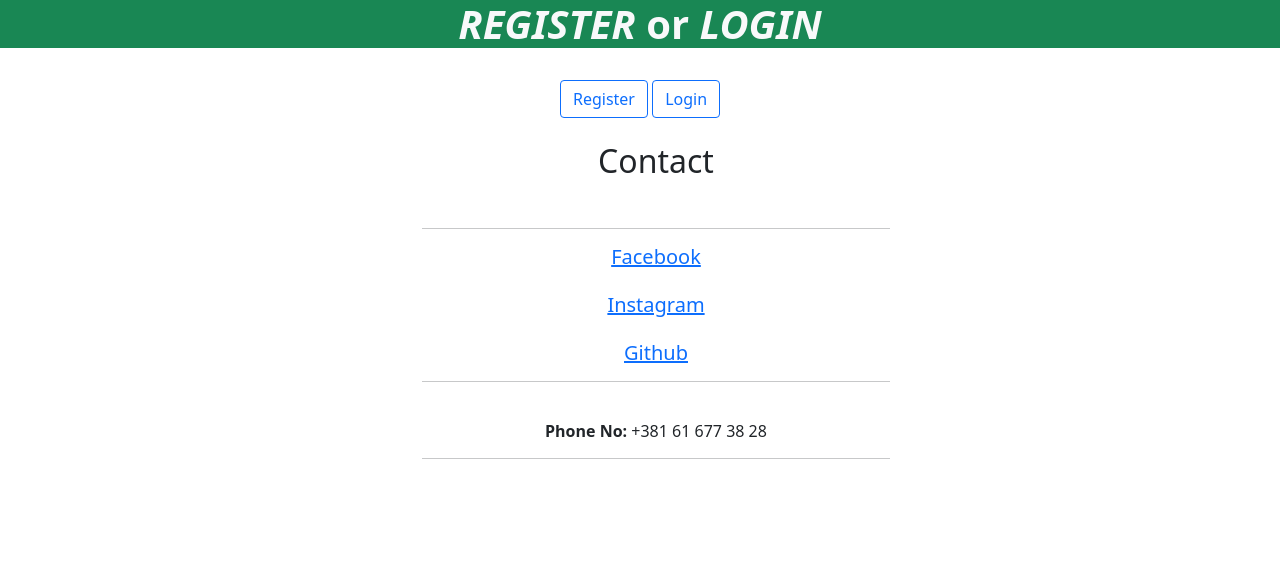
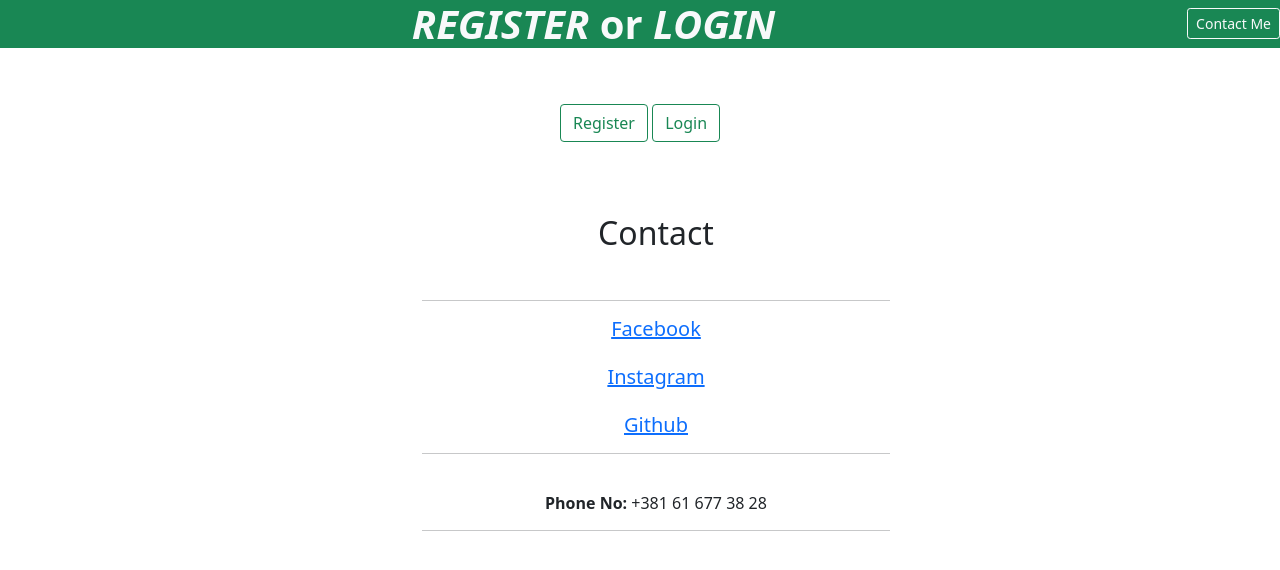
Before and after one commit to deki90to/Ads_Django, a Django app: page /contact_list/ in a window 1280 px wide. Shown: the top 570 px of the page. Run offline with Django 3.2, Linux system fonts and the light colour scheme; parts of the project's set-up code (start-up, migrations or seed data) failed here and were passed over; some libraries are stand-ins or nearby versions.

Commit message:
fixed contact privacy, navbar, logout...

```diff
--- a/shop_project/shop_app/templates/base.html
+++ b/shop_project/shop_app/templates/base.html
@@ -6,31 +6,36 @@
   <link href="https://cdn.jsdelivr.net/npm/bootstrap@5.0.0-beta1/dist/css/bootstrap.min.css" rel="stylesheet" integrity="sha384-giJF6kkoqNQ00vy+HMDP7azOuL0xtbfIcaT9wjKHr8RbDVddVHyTfAAsrekwKmP1" crossorigin="anonymous">
   <title> SHOP </title>
 
-
 {% if not user.is_authenticated %}
   <div class="text-center">
   <h1 class="text-light text-center bg-success"><strong><i>REGISTER</i> or <i>LOGIN</i></strong>
+    <nav class="navbar bg-success" style="float:right;">
+      <a class="btn btn-sm btn-outline-light" href="{% url 'contact_list' %}"> Contact Me </a>
+    </nav>
 <br>
 </div>
 
-<br>
+<br><br>
 <div class="text-center">
-  <a class="btn btn-outline-primary " href="{% url 'register' %}"> Register </a>
-  <a class="btn btn-outline-primary " href="{% url 'login' %}"> Login </a>
+  <a class="btn btn-outline-success " href="{% url 'register' %}"> Register </a>
+  <a class="btn btn-outline-success " href="{% url 'login' %}"> Login </a>
 {% endif %}
 
+
+<style>
+nav a {
+    margin: 0%;
+    font-size: 1em;
+}
+</style>
 
 {% if user.is_authenticated %}
 <div class="pos-f-t">
 <div class="collapse" id="navbarToggleExternalContent">
 <div class="bg-primary p-4">
-</span>
 </div>
   </div>
-  <nav class="navbar bg-light">
-    <a class="btn btn-sm btn-outline-success" href="{% url 'logout' %}"> Log Out </a>
-  </nav>
-  </div>
+</div>
 
 <nav class="navbar navbar-expand-lg navbar-dark bg-success">
     <div class="container-fluid">
@@ -41,18 +46,21 @@
       <div class="collapse navbar-collapse" id="navbarSupportedContent">
         <ul class="navbar-nav me-auto mb-2 mb-lg-0">
           <li class="nav-item">
-            <a class="nav-link active" aria-current="page" href="{% url 'product' %}"> ITEMS </a>
+            <a class="nav-link active" aria-current="page" href="{% url 'product' %}"><b> ITEMS </b></a>
           </li>
           <li class="nav-item">
-            <a class="nav-link active" aria-current="page" href="{% url 'buyer-createview' %}"> BUY </a>
+            <a class="nav-link active" aria-current="page" href="{% url 'buyer-createview' %}"><b> BUY </b></a>
           </li>
           <li class="nav-item">
-            <a class="nav-link active" aria-current="page" href="{% url 'buyer' %}"> SOLD </a>
+            <a class="nav-link active" aria-current="page" href="{% url 'buyer' %}"><b> SOLD </b></a>
           </li>
           <li class="nav-item">
-            <a class="nav-link active" aria-current="page" href="{% url 'contact_list' %}"> Contact </a>
+            <a class="nav-link active" aria-current="page" href="{% url 'contact_list' %}"><b> Contact </b></a>
           </li>
       </div>
+      <nav class="navbar bg-success" style="float:right;">
+        <a class="btn btn-sm btn-outline-light" href="{% url 'logout' %}"> Log Out </a>
+      </nav>
     </div>
   </nav>
 {% endif %}
@@ -64,8 +72,8 @@
     <h1> NO CONTENT </h1>
   {% endblock %}
 
-  <script src="https://cdn.jsdelivr.net/npm/@popperjs/core@2.5.4/dist/umd/popper.min.js" integrity="sha384-q2kxQ16AaE6UbzuKqyBE9/u/KzioAlnx2maXQHiDX9d4/zp8Ok3f+M7DPm+Ib6IU" crossorigin="anonymous"></script>
-  <script src="https://cdn.jsdelivr.net/npm/bootstrap@5.0.0-beta1/dist/js/bootstrap.min.js" integrity="sha384-pQQkAEnwaBkjpqZ8RU1fF1AKtTcHJwFl3pblpTlHXybJjHpMYo79HY3hIi4NKxyj" crossorigin="anonymous"></script>
+</body>
 
-</body>
+<script src="https://cdn.jsdelivr.net/npm/@popperjs/core@2.5.4/dist/umd/popper.min.js" integrity="sha384-q2kxQ16AaE6UbzuKqyBE9/u/KzioAlnx2maXQHiDX9d4/zp8Ok3f+M7DPm+Ib6IU" crossorigin="anonymous"></script>
+<script src="https://cdn.jsdelivr.net/npm/bootstrap@5.0.0-beta1/dist/js/bootstrap.min.js" integrity="sha384-pQQkAEnwaBkjpqZ8RU1fF1AKtTcHJwFl3pblpTlHXybJjHpMYo79HY3hIi4NKxyj" crossorigin="anonymous"></script>
 </html>
--- a/shop_project/shop_app/templates/contact_list.html
+++ b/shop_project/shop_app/templates/contact_list.html
@@ -1,7 +1,7 @@
 {% extends 'base.html' %}
 
 {% block content %}
-
+  {% if user.is_authenticated %}
   <style>
       .content {
         max-width: 500px;
@@ -9,8 +9,6 @@
       }
       </style>
 
-
-    <body>
       <br> <br>
       <div class="content">
           <ul>
@@ -23,7 +21,26 @@
 
           <h6> <b> Phone No: </b> +381 61 677 38 28 </h6> <hr>
           </ul> <br>
+  {% else %}
+<br> <br>
+  <style>
+    .content {
+      max-width: 500px;
+      margin: auto;
+    }
+    </style>
+  <br><br>
+  <div class="content">
+    <ul>
+        <h2 style="color:black background: black;"> Contact </h2> <br> <hr>
+      <h5>
+        <a style="color:white background: black;" href="https://www.facebook.com/deki90to"> Facebook </a> <br><br>
+        <a style="color:white background: black;" href="https://www.instagram.com/dejan90to/?hl=en"> Instagram <br><br>
+        <a style="color:white background: black;" href="https://github.com/deki90to"> Github </a> <br>
+    </h5> <hr> <br>
 
-    </body>
+    <h6> <b> Phone No: </b> +381 61 677 38 28 </h6> <hr>
+    </ul> <br>
 
+  {% endif %}
 {% endblock %}
--- a/shop_project/shop_app/templates/productname_list.html
+++ b/shop_project/shop_app/templates/productname_list.html
@@ -27,7 +27,7 @@
             <td>{{ page.product_name }}</td>
             <td>{{ page.product_brand }}</td>
             <td>{{ page.product_description }}</td>
-            <td>{{ page.product_price }} euro</td>
+            <td><br>{{ page.product_price }} euro</td>
             <td>{% if page.buyer %}
                 <br>
                     {{ page.buyer }}
--- a/shop_project/users/templates/registration/login.html
+++ b/shop_project/users/templates/registration/login.html
@@ -1,13 +1,15 @@
 {% extends 'base.html' %}
 
 {% block content %}
+<br><br><br>
+
+<h1> Login </h1>
 <br>
-<h1>Login Page</h1>
 <div class="form-group">
 	<form method="POST">
 		{% csrf_token %}
 		{{ form.as_p }}
-		<button class="btn btn-primary"> Login </button>
+		<button class="btn btn-success"> Login </button>
 	</form>
 </div>
 {% endblock %}
--- a/shop_project/users/templates/registration/register.html
+++ b/shop_project/users/templates/registration/register.html
@@ -1,13 +1,15 @@
 {% extends 'base.html' %}
 
 {% block content %}
+<br><br><br>
+
+<h1> Register </h1>
 <br>
-<h1>Register Page</h1>
 <div class="form-group">
 	<form method="POST">
 		{% csrf_token %}
 		{{ form.as_p }}
-		<button class="btn btn-primary"> Register </button>
+		<button class="btn btn-success"> Register </button>
 	</form>
 </div>
 {% endblock %}
```
Also changed, not shown: shop_project/shop_app/templates/buyer_list.html (+6 -3 lines), shop_project/db.sqlite3. Lines whose indentation alone changed are shown as unchanged.
